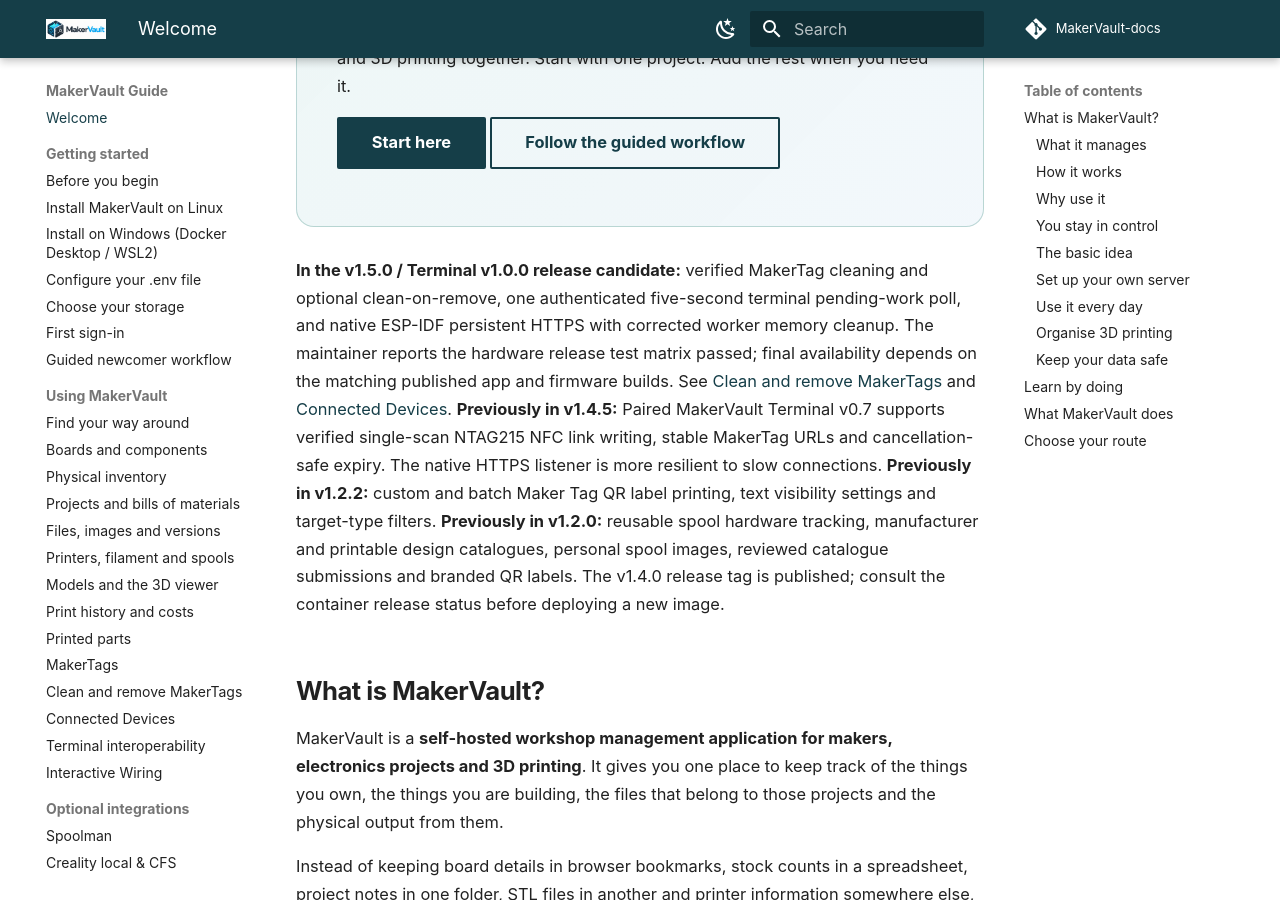
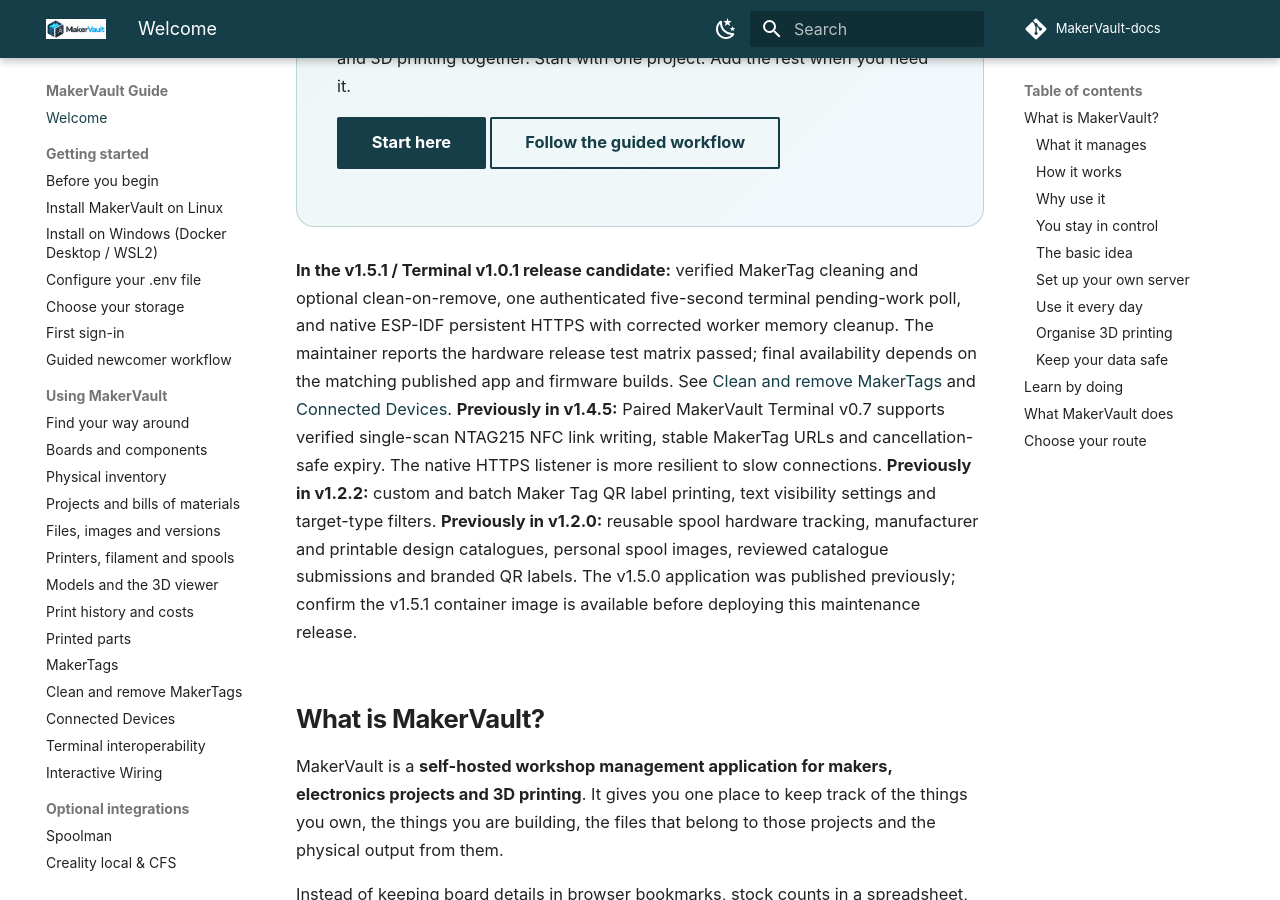
Before and after one commit to gavrd7/MakerVault-docs, an MkDocs documentation site: the page built from docs/guide/index.md, in a window 1280 px wide and 900 px high, scrolled down 259 px. Built offline with MkDocs 1.6.1 and Material for MkDocs 9.7.7, drawn with Linux system fonts in a browser that asks for light colours; comment, search, counter and statistics services are not loaded.

Commit message:
docs(release): align docs/guide/index.md with app 1.5.1 and terminal 1.0.1

```diff
--- a/docs/guide/index.md
+++ b/docs/guide/index.md
@@ -9,7 +9,7 @@
 [Follow the guided workflow](getting-started/first-project.md){ .md-button }
 </div>
 
-**In the v1.5.0 / Terminal v1.0.0 release candidate:** verified MakerTag cleaning and optional clean-on-remove, one authenticated five-second terminal pending-work poll, and native ESP-IDF persistent HTTPS with corrected worker memory cleanup. The maintainer reports the hardware release test matrix passed; final availability depends on the matching published app and firmware builds. See [Clean and remove MakerTags](using/maker-tag-maintenance.md) and [Connected Devices](using/connected-devices.md). **Previously in v1.4.5:** Paired MakerVault Terminal v0.7 supports verified single-scan NTAG215 NFC link writing, stable MakerTag URLs and cancellation-safe expiry. The native HTTPS listener is more resilient to slow connections. **Previously in v1.2.2:** custom and batch Maker Tag QR label printing, text visibility settings and target-type filters. **Previously in v1.2.0:** reusable spool hardware tracking, manufacturer and printable design catalogues, personal spool images, reviewed catalogue submissions and branded QR labels. The v1.4.0 release tag is published; consult the container release status before deploying a new image.
+**In the v1.5.1 / Terminal v1.0.1 release candidate:** verified MakerTag cleaning and optional clean-on-remove, one authenticated five-second terminal pending-work poll, and native ESP-IDF persistent HTTPS with corrected worker memory cleanup. The maintainer reports the hardware release test matrix passed; final availability depends on the matching published app and firmware builds. See [Clean and remove MakerTags](using/maker-tag-maintenance.md) and [Connected Devices](using/connected-devices.md). **Previously in v1.4.5:** Paired MakerVault Terminal v0.7 supports verified single-scan NTAG215 NFC link writing, stable MakerTag URLs and cancellation-safe expiry. The native HTTPS listener is more resilient to slow connections. **Previously in v1.2.2:** custom and batch Maker Tag QR label printing, text visibility settings and target-type filters. **Previously in v1.2.0:** reusable spool hardware tracking, manufacturer and printable design catalogues, personal spool images, reviewed catalogue submissions and branded QR labels. The v1.5.0 application was published previously; confirm the v1.5.1 container image is available before deploying this maintenance release.
 
 ## What is MakerVault?
 
```
